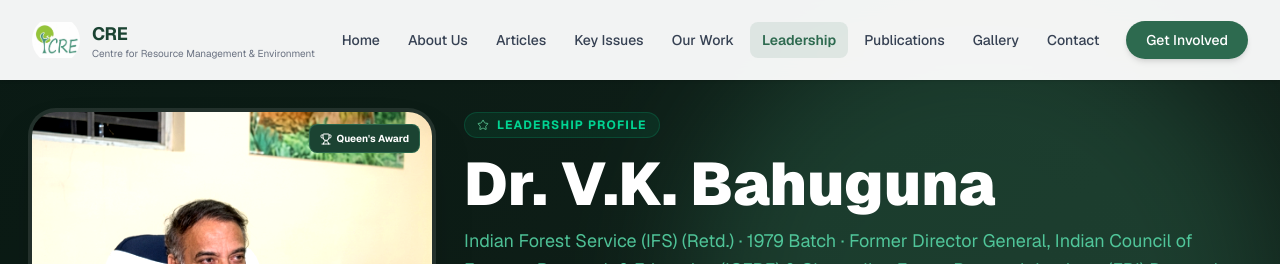
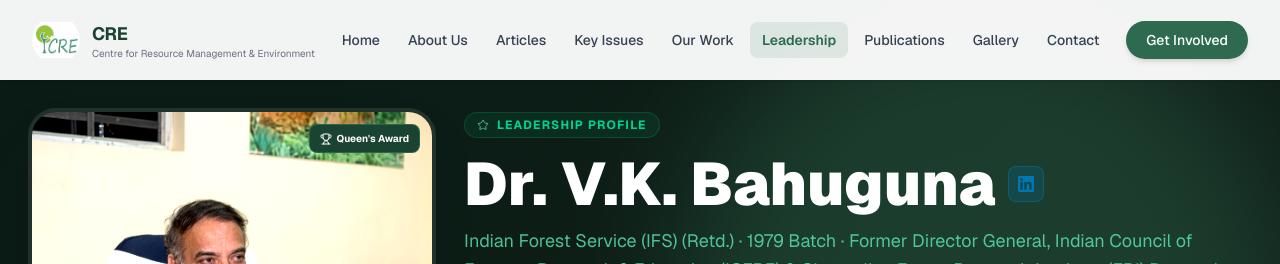
Before and after one commit to Rishu764/CRE, a Next.js app: page /leadership in a window 1280 px wide. Shown: the top 264 px of the page. Built offline with nearby package versions, Linux system fonts and the light colour scheme.

Commit message:
feat: added awards.

```diff
--- a/app/leadership/page.tsx
+++ b/app/leadership/page.tsx
@@ -1,4 +1,4 @@
-import { Trophy, Globe2, BookOpen, GraduationCap, Briefcase, MapPin, Star, Award, Users, Mic2, Mountain, Flag, Gem, Medal, ScrollText, Newspaper, Crown } from "lucide-react";
+import { Trophy, Globe2, GraduationCap, Briefcase, Star, Award, Users, Mic2, Mountain, Flag, Gem, Medal, ScrollText, Newspaper, Crown, Scale, MapPin } from "lucide-react";
 import InternationalExposure from "@/components/InternationalExposure";
 
 export default function LeadershipPage() {
@@ -32,8 +32,21 @@ export default function LeadershipPage() {
               <span className="inline-flex items-center gap-2 px-3 py-1 rounded-full text-xs font-bold uppercase tracking-widest mb-4 bg-emerald-500/10 border border-emerald-500/20 text-emerald-400">
                 <Star className="w-3 h-3 text-[#52b788]" />Leadership Profile
               </span>
-              <h1 className="text-4xl sm:text-5xl lg:text-6xl font-black text-white mb-3">Dr. V.K. Bahuguna</h1>
-              <p className="text-base lg:text-lg text-emerald-300/80 max-w-3xl leading-relaxed">
+              <div className="flex flex-wrap items-center gap-3 mb-3">
+                <h1 className="text-4xl sm:text-5xl lg:text-6xl font-black text-white">Dr. V.K. Bahuguna</h1>
+                <a
+                  href="https://in.linkedin.com/in/bahuguna-vk-39b46350"
+                  target="_blank"
+                  rel="noopener noreferrer"
+                  aria-label="LinkedIn Profile"
+                  className="shrink-0 w-9 h-9 rounded-lg bg-[#0077b5]/20 border border-[#0077b5]/40 flex items-center justify-center hover:bg-[#0077b5] transition-colors group"
+                >
+                  <svg className="w-4 h-4 text-[#0077b5] group-hover:text-white transition-colors fill-current" viewBox="0 0 24 24" aria-hidden="true">
+                    <path d="M20.447 20.452h-3.554v-5.569c0-1.328-.027-3.037-1.852-3.037-1.853 0-2.136 1.445-2.136 2.939v5.667H9.351V9h3.414v1.561h.046c.477-.9 1.637-1.85 3.37-1.85 3.601 0 4.267 2.37 4.267 5.455v6.286zM5.337 7.433a2.062 2.062 0 0 1-2.063-2.065 2.064 2.064 0 1 1 2.063 2.065zm1.782 13.019H3.555V9h3.564v11.452zM22.225 0H1.771C.792 0 0 .774 0 1.729v20.542C0 23.227.792 24 1.771 24h20.451C23.2 24 24 23.227 24 22.271V1.729C24 .774 23.2 0 22.222 0h.003z"/>
+                  </svg>
+                </a>
+              </div>
+              <p className="text-base lg:text-lg text-emerald-300/80 max-w-3xl leading-relaxed mb-3">
                 Indian Forest Service (IFS) (Retd.) · 1979 Batch · Former Director General, Indian Council of Forestry Research & Education (ICFRE) & Chancellor, Forest Research Institute (FRI) Deemed University
               </p>
 
@@ -379,7 +392,7 @@ export default function LeadershipPage() {
                 <Trophy className="w-6 h-6 text-white" />
               </div>
               <div>
-                <div className="text-3xl font-black text-[#1b4332]">15</div>
+                <div className="text-3xl font-black text-[#1b4332]">17</div>
                 <div className="text-xs text-gray-400 font-medium">Recognitions</div>
               </div>
             </div>
@@ -459,6 +472,8 @@ export default function LeadershipPage() {
               { icon: <Crown className="w-5 h-5" />, year: "1975", title: "1st Position — M.Sc. Zoology", desc: "A class prize for securing first position in the University in M.Sc. (Zoology) examination (1975) of the Garhwal University, Srinagar (Garhwal), UP." },
               { icon: <Award className="w-5 h-5" />, year: "1981", title: "R.S. Mathur Prize", desc: "R. S. Mathur Prize in the final examination of 1979-1981 course of Associate of Indian Forest College (AIFC), at the Indian Forest College, Dehra Dun." },
               { icon: <Newspaper className="w-5 h-5" />, year: "1986–89", title: "Seth Memorial & Brandis Memorial Prizes", desc: "Awarded Seth Memorial (during 1986 & 1989) and Brandis Memorial Prizes (during 1987 & 1989) for writing best research papers/photography for the respective years in the Journal 'Indian Forester'." },
+              { icon: <Scale className="w-5 h-5" />, year: "–", title: "Court Commissioner — Madras High Court", desc: "Appointed as Court Commissioner by the Madras High Court to assess Red Sanders tree compensation in a major land acquisition dispute — a recognition of his deep technical expertise in forestry valuation." },
+              { icon: <Globe2 className="w-5 h-5" />, year: "2011–13", title: "Governing Council — Commonwealth Forestry Association (CFA)", desc: "Served on the Governing Council of the Commonwealth Forestry Association (CFA), representing developing-nation perspectives in global talks on carbon trade, international timber laws, and global forest governance." },
             ].map((a, i) => (
               <div key={a.title}
                 className={`group flex items-start gap-5 p-6 border-b-2 border-gray-100 hover:bg-[#f0faf5] transition-colors ${i % 2 === 0 ? "sm:border-r-2" : ""}`}>
```
